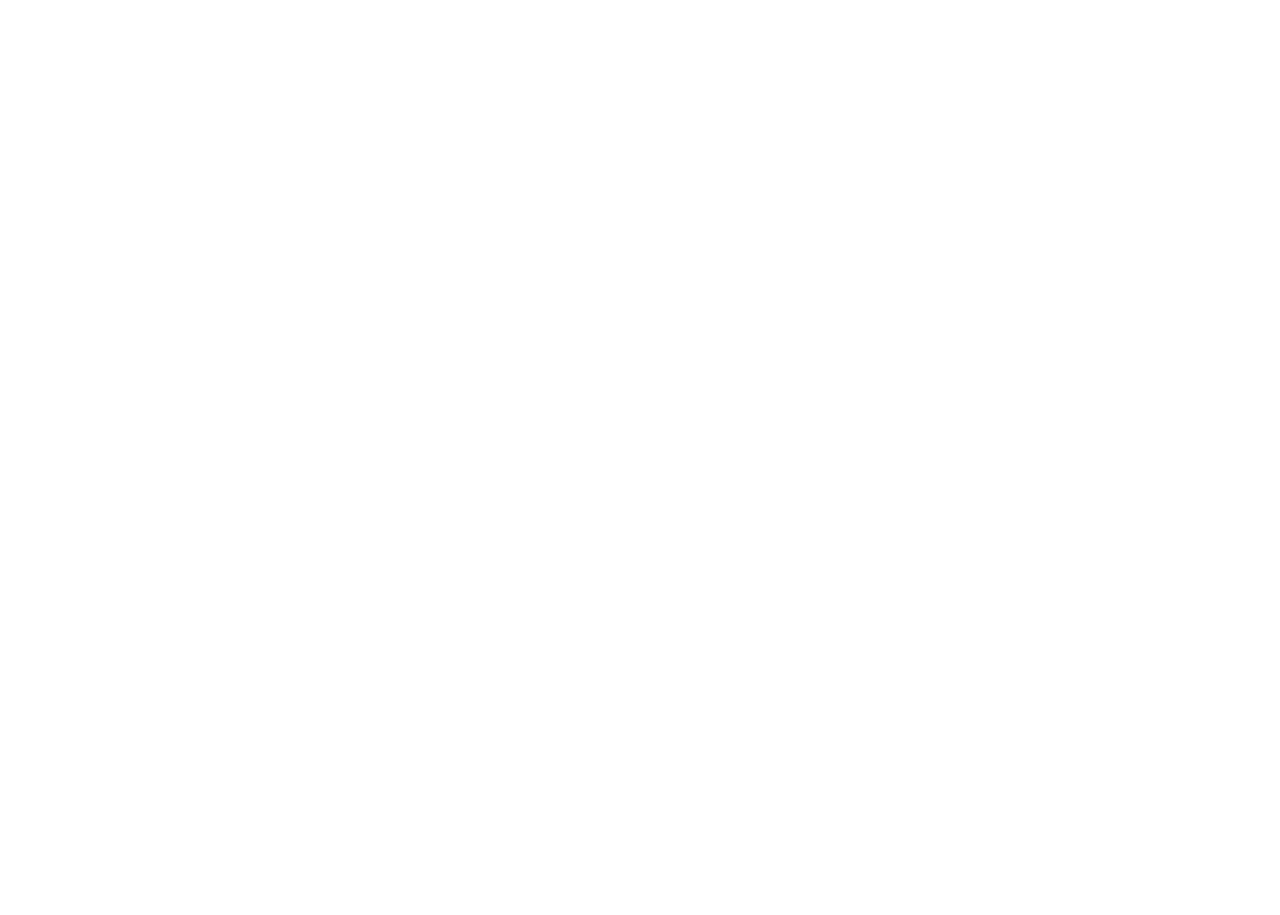
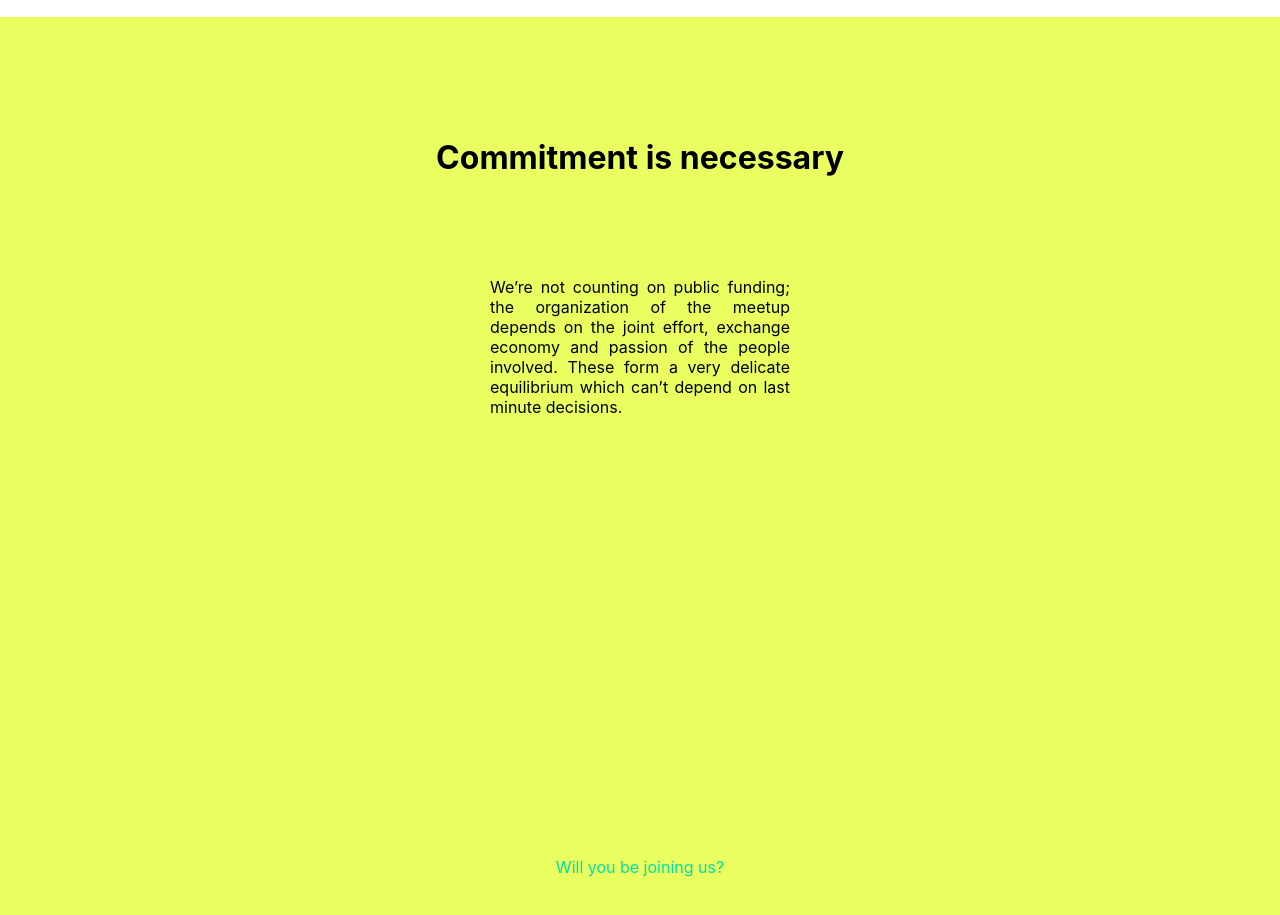
Before and after one commit to MaxLongBao/monastero, a React (Create React App) app: page / in a window 1280 px wide. Shown: the part 8060-8975 px from the top of the page. Before the commit the page ends 8077 px from the top, so only its background shows below. Built offline with nearby package versions, Linux system fonts and the light colour scheme.

Commit message:
frame eleven and twelve done

```diff
--- a/src/App.js
+++ b/src/App.js
@@ -9,6 +9,8 @@
 import FrameEight from './components/FrameEight';
 import FrameNine from './components/FrameNine';
 import FrameTen from './components/FrameTen';
+import FrameEleven from './components/FrameEleven';
+import FrameTwelve from './components/FrameTwelve';
 
 import './App.css';
 
@@ -26,6 +28,8 @@
       <FrameEight />
       <FrameNine />
       <FrameTen />
+      <FrameEleven />
+      <FrameTwelve />
     </div>
   );
 }
--- /dev/null
+++ b/src/components/FrameEleven/index.jsx
@@ -0,0 +1,20 @@
+import React from 'react';
+
+import './styles.css';
+
+function FrameEleven() {
+  return (
+    <div className="frame-eleven">
+      <div className="frame-eleven-content">
+        <div className="frame-eleven-title">
+          <h1>Commitment is necessary</h1>
+        </div>
+        <div className="frame-eleven-paragraph">
+          <p>We’re not counting on public funding; the organization of the meetup depends on the joint effort, exchange economy and passion of the people involved. These form a very delicate equilibrium which can’t depend on last minute decisions.</p>
+        </div>
+      </div>
+    </div>
+  );
+}
+
+export default FrameEleven;
--- /dev/null
+++ b/src/components/FrameEleven/styles.css
@@ -0,0 +1,15 @@
+.frame-eleven {
+  background-color: #E9FF60;
+  height: 100vh;
+}
+
+.frame-eleven-title {
+  padding-top: 100px;
+  text-align: center;
+}
+
+.frame-eleven-paragraph {
+  width: 300px;
+  text-align: justify;
+  margin: 100px auto;
+}
--- /dev/null
+++ b/src/components/FrameTwelve/index.jsx
@@ -0,0 +1,15 @@
+import React from 'react';
+
+import './styles.css';
+
+function FrameTwelve() {
+  return (
+    <div className="frame-twelve">
+      <div className="frame-twelve-content">
+        <p>Will you be joining us?</p>
+      </div>
+    </div>
+  );
+}
+
+export default FrameTwelve;
--- /dev/null
+++ b/src/components/FrameTwelve/styles.css
@@ -0,0 +1,11 @@
+.frame-twelve {
+  background-color: #E9FF60;
+  height: 100px;
+  display: flex;
+  justify-content: center;
+  align-items: center;
+}
+
+.frame-twelve p {
+  color: #00DEA9;
+}
```
